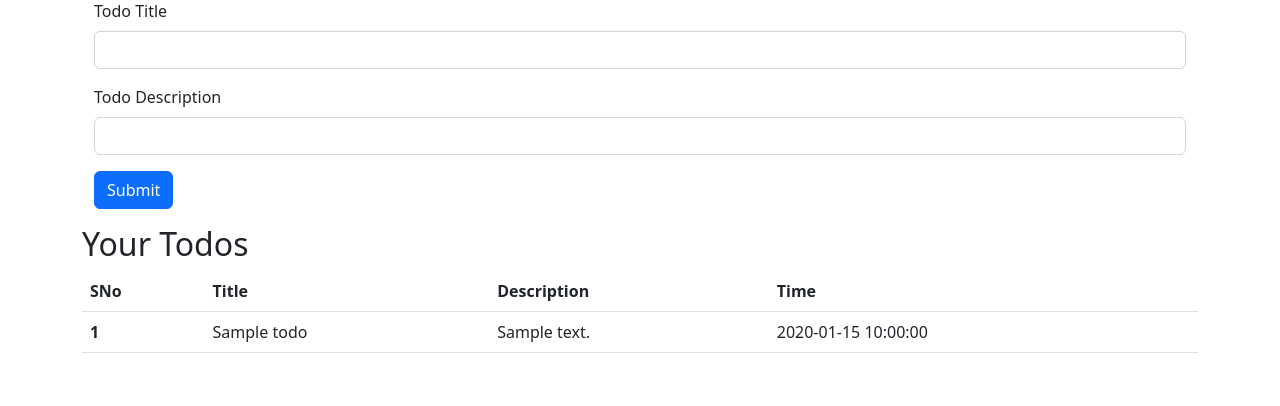
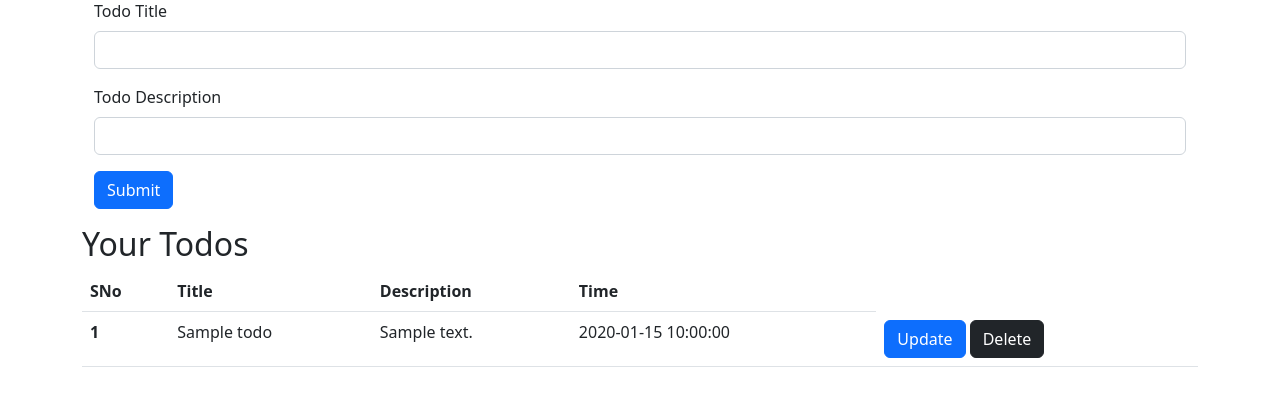
Before and after one commit to Sadam-PK/flask-01, a Flask app: page / in a window 1280 px wide. Shown: the part 73-479 px from the top of the page. Run offline with Flask 2, Linux system fonts and the light colour scheme; tables that the repository leaves empty hold one stand-in row (values such as "Sample post").

Commit message:
base html added delete done

```diff
--- a/app.py
+++ b/app.py
@@ -1,14 +1,19 @@
 from datetime import datetime
 
-from flask import Flask, render_template, request
+from flask import Flask, render_template, request, redirect
 from flask_sqlalchemy import SQLAlchemy
 
 app = Flask(__name__)
 
-app.config['SQLALCHEMY_DATABASE_URI'] = "sqlite:///db.sqlite"
+app.config['SQLALCHEMY_DATABASE_URI'] = "sqlite:///db.sqlite3"
 app.config['SQLALCHEMY_DATABASE_URI'] = "sqlite:///todo.db"
 app.config['SQLALCHEMY_TRACK_MODIFICATIONS'] = False
 db = SQLAlchemy(app)
+
+
+@app.before_first_request
+def create_tables():
+    db.create_all()
 
 
 class Todo(db.Model):
@@ -35,5 +40,18 @@ def products():
     return 'This is products page.'
 
 
+@app.route('/update')
+def update():
+    return 'This is update page.'
+
+
+@app.route('/delete/<int:sno>')
+def delete(sno):
+    todo = Todo.query.filter_by(sno=sno).first()
+    db.session.delete(todo)
+    db.session.commit()
+    return redirect('/')
+
+
 if __name__ == '__main__':
     app.run(debug=True)
--- /dev/null
+++ b/templates/base.html
@@ -0,0 +1,56 @@
+<!doctype html>
+<html lang="en">
+
+<head>
+    <meta charset="utf-8">
+    <meta name="viewport" content="width=device-width, initial-scale=1">
+    <title>Flask Todo App</title>
+    <link href="https://cdn.jsdelivr.net/npm/bootstrap@5.2.3/dist/css/bootstrap.min.css" rel="stylesheet"
+          integrity="sha384-rbsA2VBKQhggwzxH7pPCaAqO46MgnOM80zW1RWuH61DGLwZJEdK2Kadq2F9CUG65" crossorigin="anonymous">
+</head>
+<nav class="navbar navbar-expand-lg bg-light">
+    <div class="container-fluid">
+        <a class="navbar-brand" href="#">Navbar</a>
+        <button class="navbar-toggler" type="button" data-bs-toggle="collapse" data-bs-target="#navbarSupportedContent"
+                aria-controls="navbarSupportedContent" aria-expanded="false" aria-label="Toggle navigation">
+            <span class="navbar-toggler-icon"></span>
+        </button>
+        <div class="collapse navbar-collapse" id="navbarSupportedContent">
+            <ul class="navbar-nav me-auto mb-2 mb-lg-0">
+                <li class="nav-item">
+                    <a class="nav-link active" aria-current="page" href="#">Home</a>
+                </li>
+                <li class="nav-item">
+                    <a class="nav-link" href="#">Link</a>
+                </li>
+                <li class="nav-item dropdown">
+                    <a class="nav-link dropdown-toggle" href="#" role="button" data-bs-toggle="dropdown"
+                       aria-expanded="false">
+                        Dropdown
+                    </a>
+                    <ul class="dropdown-menu">
+                        <li><a class="dropdown-item" href="#">Action</a></li>
+                        <li><a class="dropdown-item" href="#">Another action</a></li>
+                        <li>
+                            <hr class="dropdown-divider">
+                        </li>
+                        <li><a class="dropdown-item" href="#">Something else here</a></li>
+                    </ul>
+                </li>
+                <li class="nav-item">
+                    <a class="nav-link disabled">Disabled</a>
+                </li>
+            </ul>
+            <form class="d-flex" role="search">
+                <input class="form-control me-2" type="search" placeholder="Search" aria-label="Search">
+                <button class="btn btn-outline-success" type="submit">Search</button>
+            </form>
+        </div>
+    </div>
+</nav>
+<body>
+{%block body%}
+{%endblock body%}
+</body>
+
+</html>
--- a/templates/index.html
+++ b/templates/index.html
@@ -1,55 +1,6 @@
-<!doctype html>
-<html lang="en">
+{% extends 'base.html' %}
+{%block body%}
 
-<head>
-    <meta charset="utf-8">
-    <meta name="viewport" content="width=device-width, initial-scale=1">
-    <title>Bootstrap demo</title>
-    <link href="https://cdn.jsdelivr.net/npm/bootstrap@5.2.3/dist/css/bootstrap.min.css" rel="stylesheet"
-          integrity="sha384-rbsA2VBKQhggwzxH7pPCaAqO46MgnOM80zW1RWuH61DGLwZJEdK2Kadq2F9CUG65" crossorigin="anonymous">
-</head>
-
-<body>
-<nav class="navbar navbar-expand-lg bg-light">
-    <div class="container-fluid">
-        <a class="navbar-brand" href="#">Navbar</a>
-        <button class="navbar-toggler" type="button" data-bs-toggle="collapse" data-bs-target="#navbarSupportedContent"
-                aria-controls="navbarSupportedContent" aria-expanded="false" aria-label="Toggle navigation">
-            <span class="navbar-toggler-icon"></span>
-        </button>
-        <div class="collapse navbar-collapse" id="navbarSupportedContent">
-            <ul class="navbar-nav me-auto mb-2 mb-lg-0">
-                <li class="nav-item">
-                    <a class="nav-link active" aria-current="page" href="#">Home</a>
-                </li>
-                <li class="nav-item">
-                    <a class="nav-link" href="#">Link</a>
-                </li>
-                <li class="nav-item dropdown">
-                    <a class="nav-link dropdown-toggle" href="#" role="button" data-bs-toggle="dropdown"
-                       aria-expanded="false">
-                        Dropdown
-                    </a>
-                    <ul class="dropdown-menu">
-                        <li><a class="dropdown-item" href="#">Action</a></li>
-                        <li><a class="dropdown-item" href="#">Another action</a></li>
-                        <li>
-                            <hr class="dropdown-divider">
-                        </li>
-                        <li><a class="dropdown-item" href="#">Something else here</a></li>
-                    </ul>
-                </li>
-                <li class="nav-item">
-                    <a class="nav-link disabled">Disabled</a>
-                </li>
-            </ul>
-            <form class="d-flex" role="search">
-                <input class="form-control me-2" type="search" placeholder="Search" aria-label="Search">
-                <button class="btn btn-outline-success" type="submit">Search</button>
-            </form>
-        </div>
-    </div>
-</nav>
 <div class="container my-3">
     <form action='/' method="POST">
         <div class="container">
@@ -68,6 +19,10 @@
 </div>
 <div class="container">
     <h2>Your Todos</h2>
+
+    {% if todo_list|length==0 %}
+    no record
+    {% else %}
     <table class="table">
         <thead>
         <tr>
@@ -81,19 +36,26 @@
         {%for todo in todo_list%}
 
         <tr>
-            <th scope="row">{{todo.sno}}</th>
+            <th scope="row">{{loop.index}}</th>
             <td>{{todo.title}}</td>
             <td>{{todo.desc}}</td>
             <td>{{todo.date_created}}</td>
+            <td>
+                <a href="/update/{{todo.sno}}" type="button" class="btn btn-primary">Update
+                </a>
+                <a href="/delete/{{todo.sno}}" type="button" class="btn btn-dark">Delete
+                </a>
+            </td>
         </tr>
-        {% endfor %}
         </tbody>
     </table>
+    {% endfor %}
+    {% endif %}
+
 </div>
 
 <script src="https://cdn.jsdelivr.net/npm/bootstrap@5.2.3/dist/js/bootstrap.bundle.min.js"
         integrity="sha384-kenU1KFdBIe4zVF0s0G1M5b4hcpxyD9F7jL+jjXkk+Q2h455rYXK/7HAuoJl+0I4"
         crossorigin="anonymous"></script>
-</body>
 
-</html>
+{%endblock body%}
```
Also changed, not shown: instance/todo.db.
